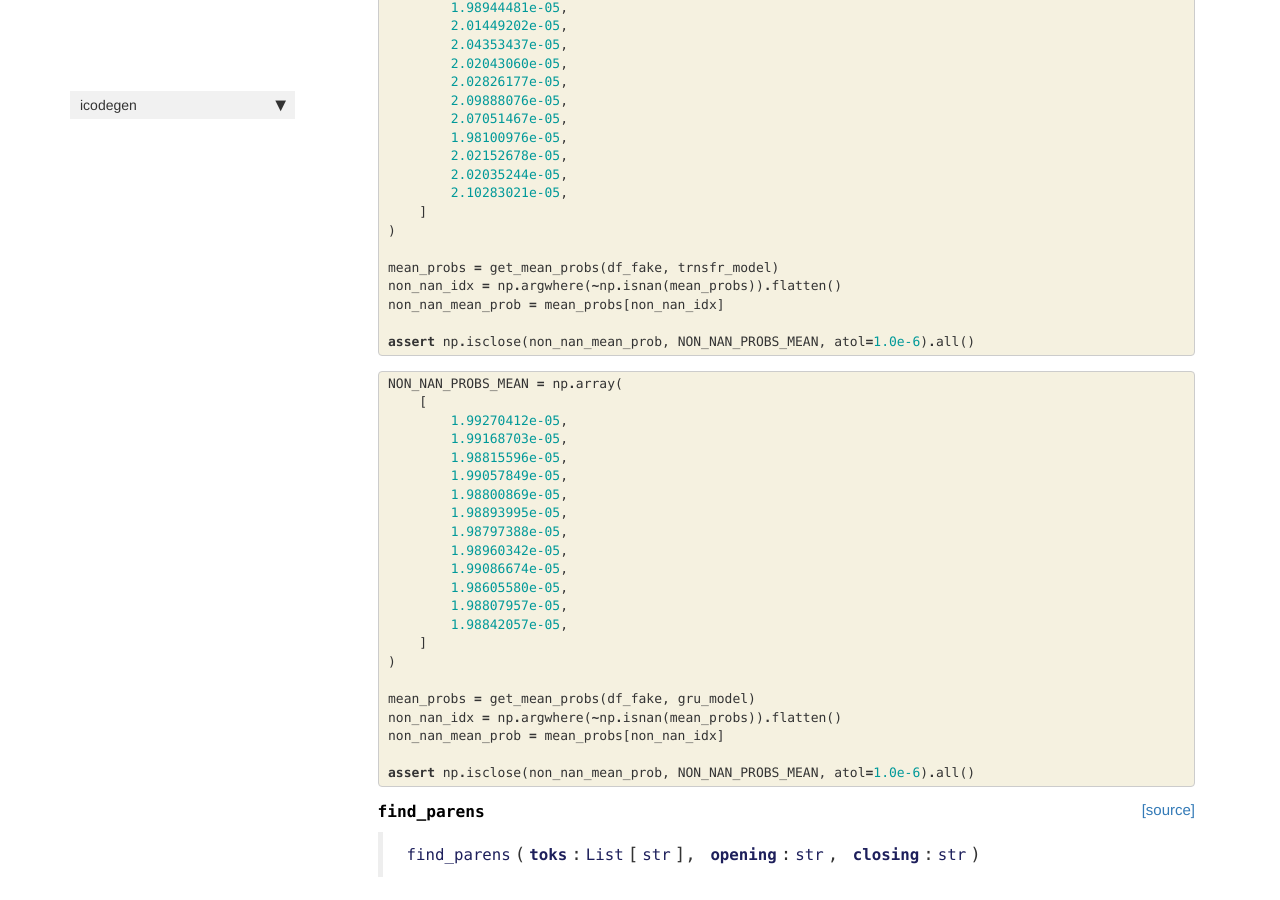
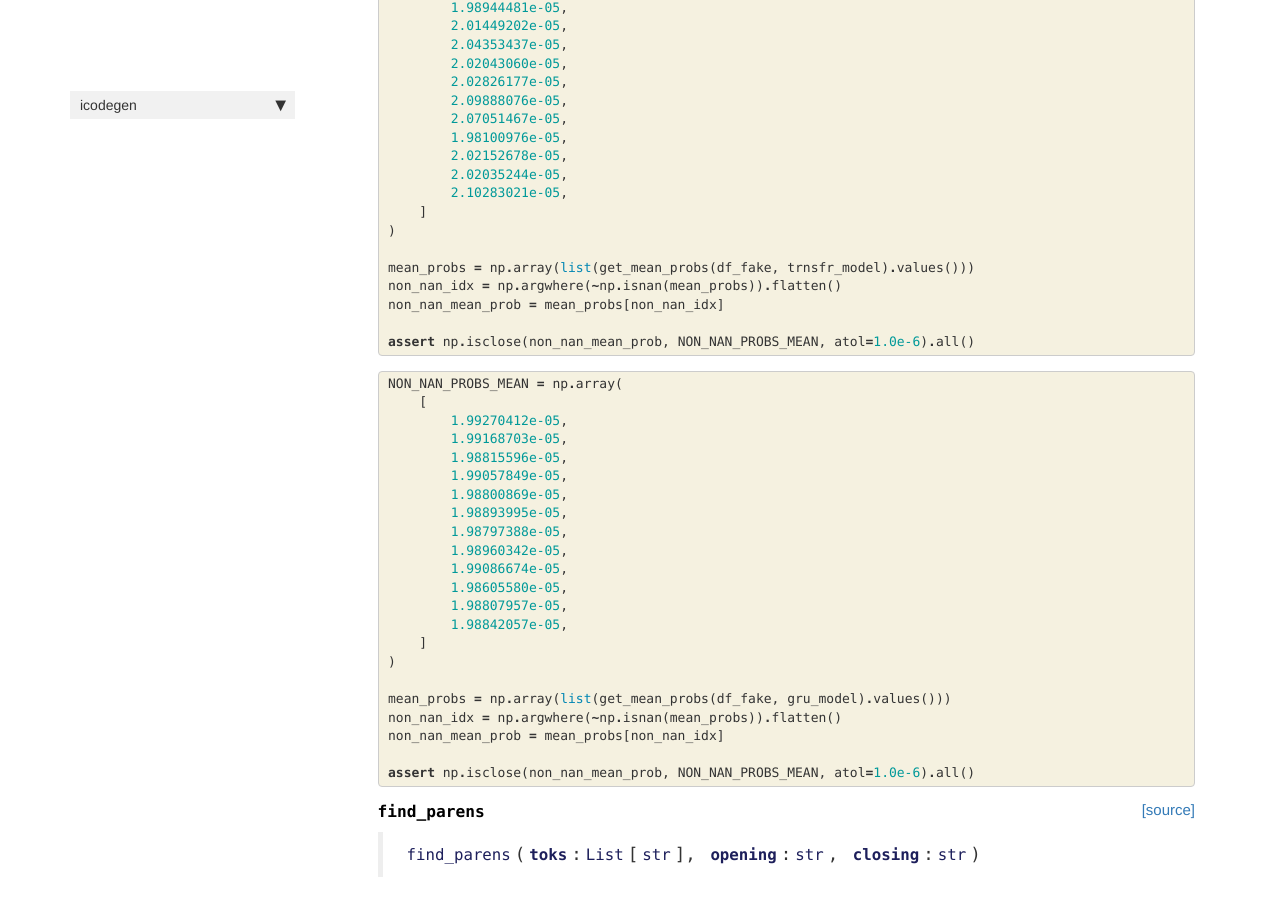
Before and after one commit to ArtificialSoftwareEngineering/InterpretingCodeGeneration, a Jekyll site: the page built from docs/evaluation.core.html, in a window 1280 px wide and 900 px high, scrolled down 795 px. Built offline with Jekyll 4.4.1, drawn with Linux system fonts in a browser that asks for light colours; nearby versions of some CDN libraries; comment, search, counter and statistics services are not loaded.

Commit message:
Update lib and docs

```diff
--- a/docs/evaluation.core.html
+++ b/docs/evaluation.core.html
@@ -161,7 +161,7 @@ should predict for an entire pandas dataframe.</p>
     <span class="p">]</span>
 <span class="p">)</span>
 
-<span class="n">mean_probs</span> <span class="o">=</span> <span class="n">get_mean_probs</span><span class="p">(</span><span class="n">df_fake</span><span class="p">,</span> <span class="n">trnsfr_model</span><span class="p">)</span>
+<span class="n">mean_probs</span> <span class="o">=</span> <span class="n">np</span><span class="o">.</span><span class="n">array</span><span class="p">(</span><span class="nb">list</span><span class="p">(</span><span class="n">get_mean_probs</span><span class="p">(</span><span class="n">df_fake</span><span class="p">,</span> <span class="n">trnsfr_model</span><span class="p">)</span><span class="o">.</span><span class="n">values</span><span class="p">()))</span>
 <span class="n">non_nan_idx</span> <span class="o">=</span> <span class="n">np</span><span class="o">.</span><span class="n">argwhere</span><span class="p">(</span><span class="o">~</span><span class="n">np</span><span class="o">.</span><span class="n">isnan</span><span class="p">(</span><span class="n">mean_probs</span><span class="p">))</span><span class="o">.</span><span class="n">flatten</span><span class="p">()</span>
 <span class="n">non_nan_mean_prob</span> <span class="o">=</span> <span class="n">mean_probs</span><span class="p">[</span><span class="n">non_nan_idx</span><span class="p">]</span>
 
@@ -199,7 +199,7 @@ should predict for an entire pandas dataframe.</p>
     <span class="p">]</span>
 <span class="p">)</span>
 
-<span class="n">mean_probs</span> <span class="o">=</span> <span class="n">get_mean_probs</span><span class="p">(</span><span class="n">df_fake</span><span class="p">,</span> <span class="n">gru_model</span><span class="p">)</span>
+<span class="n">mean_probs</span> <span class="o">=</span> <span class="n">np</span><span class="o">.</span><span class="n">array</span><span class="p">(</span><span class="nb">list</span><span class="p">(</span><span class="n">get_mean_probs</span><span class="p">(</span><span class="n">df_fake</span><span class="p">,</span> <span class="n">gru_model</span><span class="p">)</span><span class="o">.</span><span class="n">values</span><span class="p">()))</span>
 <span class="n">non_nan_idx</span> <span class="o">=</span> <span class="n">np</span><span class="o">.</span><span class="n">argwhere</span><span class="p">(</span><span class="o">~</span><span class="n">np</span><span class="o">.</span><span class="n">isnan</span><span class="p">(</span><span class="n">mean_probs</span><span class="p">))</span><span class="o">.</span><span class="n">flatten</span><span class="p">()</span>
 <span class="n">non_nan_mean_prob</span> <span class="o">=</span> <span class="n">mean_probs</span><span class="p">[</span><span class="n">non_nan_idx</span><span class="p">]</span>
 
@@ -224,7 +224,7 @@ should predict for an entire pandas dataframe.</p>
 
 
 <div class="output_markdown rendered_html output_subarea ">
-<h4 id="find_parens" class="doc_header"><code>find_parens</code><a href="https://github.com/ArtificialSoftwareEngineering/icodegen/tree/main/icodegen/evaluation/core.py#L55" class="source_link" style="float:right">[source]</a></h4><blockquote><p><code>find_parens</code>(<strong><code>toks</code></strong>:<code>List</code>[<code>str</code>], <strong><code>opening</code></strong>:<code>str</code>, <strong><code>closing</code></strong>:<code>str</code>)</p>
+<h4 id="find_parens" class="doc_header"><code>find_parens</code><a href="https://github.com/ArtificialSoftwareEngineering/icodegen/tree/main/icodegen/evaluation/core.py#L58" class="source_link" style="float:right">[source]</a></h4><blockquote><p><code>find_parens</code>(<strong><code>toks</code></strong>:<code>List</code>[<code>str</code>], <strong><code>opening</code></strong>:<code>str</code>, <strong><code>closing</code></strong>:<code>str</code>)</p>
 </blockquote>
 <p>Get the indices for the opening and closing tokens.
 From <a href="https://stackoverflow.com/a/29992065/5768407">https://stackoverflow.com/a/29992065/5768407</a>
@@ -255,7 +255,7 @@ by user Baltasarq (<a href="https://stackoverflow.com/users/266978/baltasarq">ht
 
 
 <div class="output_markdown rendered_html output_subarea ">
-<h4 id="mean_dist_probs" class="doc_header"><code>mean_dist_probs</code><a href="https://github.com/ArtificialSoftwareEngineering/icodegen/tree/main/icodegen/evaluation/core.py#L118" class="source_link" style="float:right">[source]</a></h4><blockquote><p><code>mean_dist_probs</code>(<strong><code>df</code></strong>:<code>DataFrame</code>, <strong><code>model</code></strong>:<a href="/icodegen/model.core.html#Model"><code>Model</code></a>, <strong><code>opening</code></strong>:<code>Optional</code>[<code>str</code>]=<em><code>'&lt;{&gt;'</code></em>, <strong><code>closing</code></strong>:<code>Optional</code>[<code>str</code>]=<em><code>'&lt;}&gt;'</code></em>, <strong><code>n</code></strong>:<code>Optional</code>[<code>int</code>]=<em><code>None</code></em>)</p>
+<h4 id="mean_dist_probs" class="doc_header"><code>mean_dist_probs</code><a href="https://github.com/ArtificialSoftwareEngineering/icodegen/tree/main/icodegen/evaluation/core.py#L121" class="source_link" style="float:right">[source]</a></h4><blockquote><p><code>mean_dist_probs</code>(<strong><code>df</code></strong>:<code>DataFrame</code>, <strong><code>model</code></strong>:<a href="/icodegen/model.core.html#Model"><code>Model</code></a>, <strong><code>opening</code></strong>:<code>Optional</code>[<code>str</code>]=<em><code>'&lt;{&gt;'</code></em>, <strong><code>closing</code></strong>:<code>Optional</code>[<code>str</code>]=<em><code>'&lt;}&gt;'</code></em>, <strong><code>n</code></strong>:<code>Optional</code>[<code>int</code>]=<em><code>None</code></em>)</p>
 </blockquote>
 <p>Get the distance between opening and closing tokens and the mean probability of each closing token that the model should predict for an entire pandas dataframe.</p>
 <p>:param df: the pandas dataframe containing each method to have the model predict on
@@ -380,7 +380,7 @@ by user Baltasarq (<a href="https://stackoverflow.com/users/266978/baltasarq">ht
 
 
 <div class="output_markdown rendered_html output_subarea ">
-<h4 id="get_mean_cross_entropy" class="doc_header"><code>get_mean_cross_entropy</code><a href="https://github.com/ArtificialSoftwareEngineering/icodegen/tree/main/icodegen/evaluation/core.py#L165" class="source_link" style="float:right">[source]</a></h4><blockquote><p><code>get_mean_cross_entropy</code>(<strong><code>df</code></strong>:<code>DataFrame</code>, <strong><code>model</code></strong>:<a href="/icodegen/model.core.html#Model"><code>Model</code></a>, <strong><code>n</code></strong>:<code>Optional</code>[<code>int</code>]=<em><code>None</code></em>)</p>
+<h4 id="get_mean_cross_entropy" class="doc_header"><code>get_mean_cross_entropy</code><a href="https://github.com/ArtificialSoftwareEngineering/icodegen/tree/main/icodegen/evaluation/core.py#L168" class="source_link" style="float:right">[source]</a></h4><blockquote><p><code>get_mean_cross_entropy</code>(<strong><code>df</code></strong>:<code>DataFrame</code>, <strong><code>model</code></strong>:<a href="/icodegen/model.core.html#Model"><code>Model</code></a>, <strong><code>n</code></strong>:<code>Optional</code>[<code>int</code>]=<em><code>None</code></em>)</p>
 </blockquote>
 <p>Get the mean cross entropy for a model on an entire pandas dataframe</p>
 <p>:param df: the pandas dataframe containing each method to have the model predict on
```
Also changed, not shown: 1 other file.
